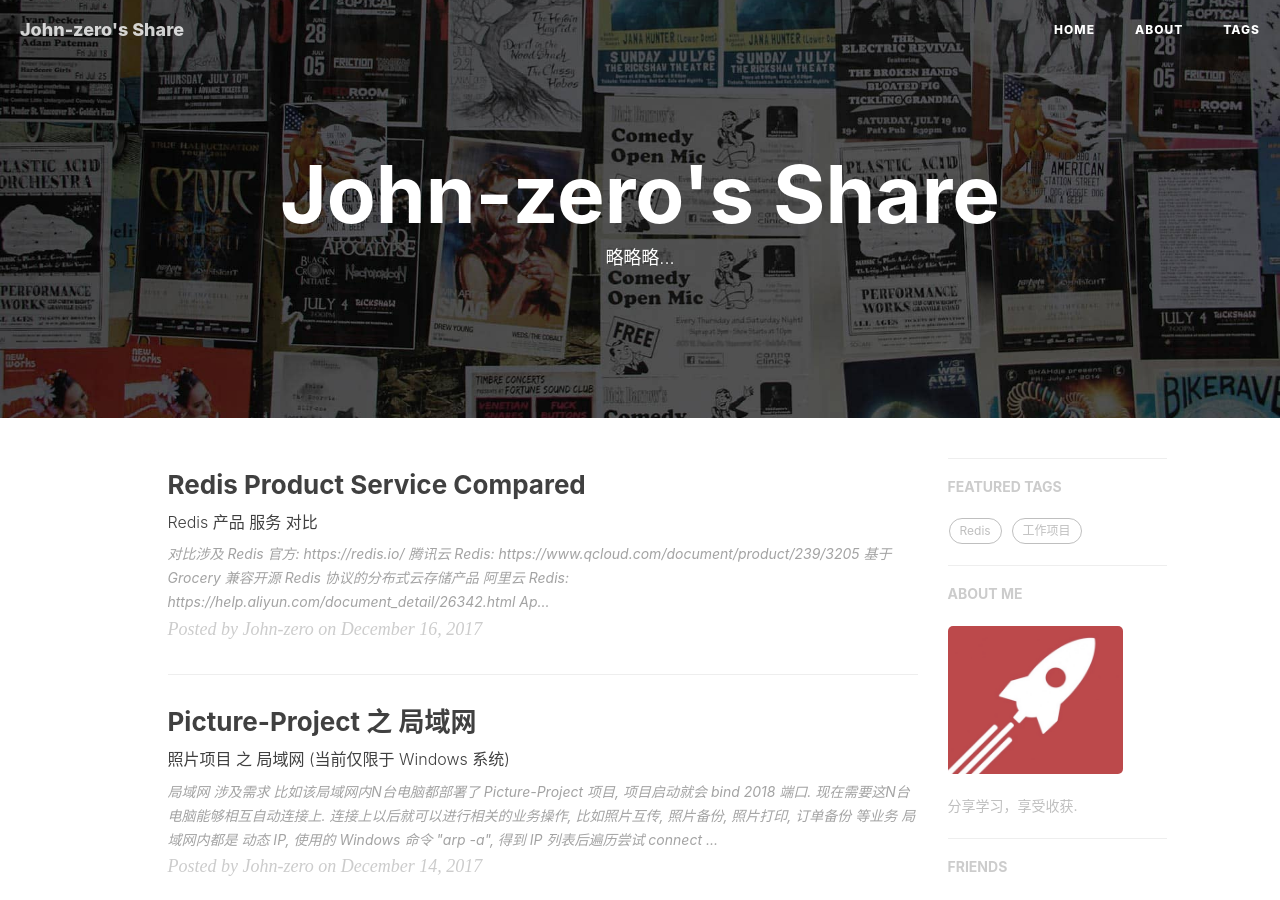
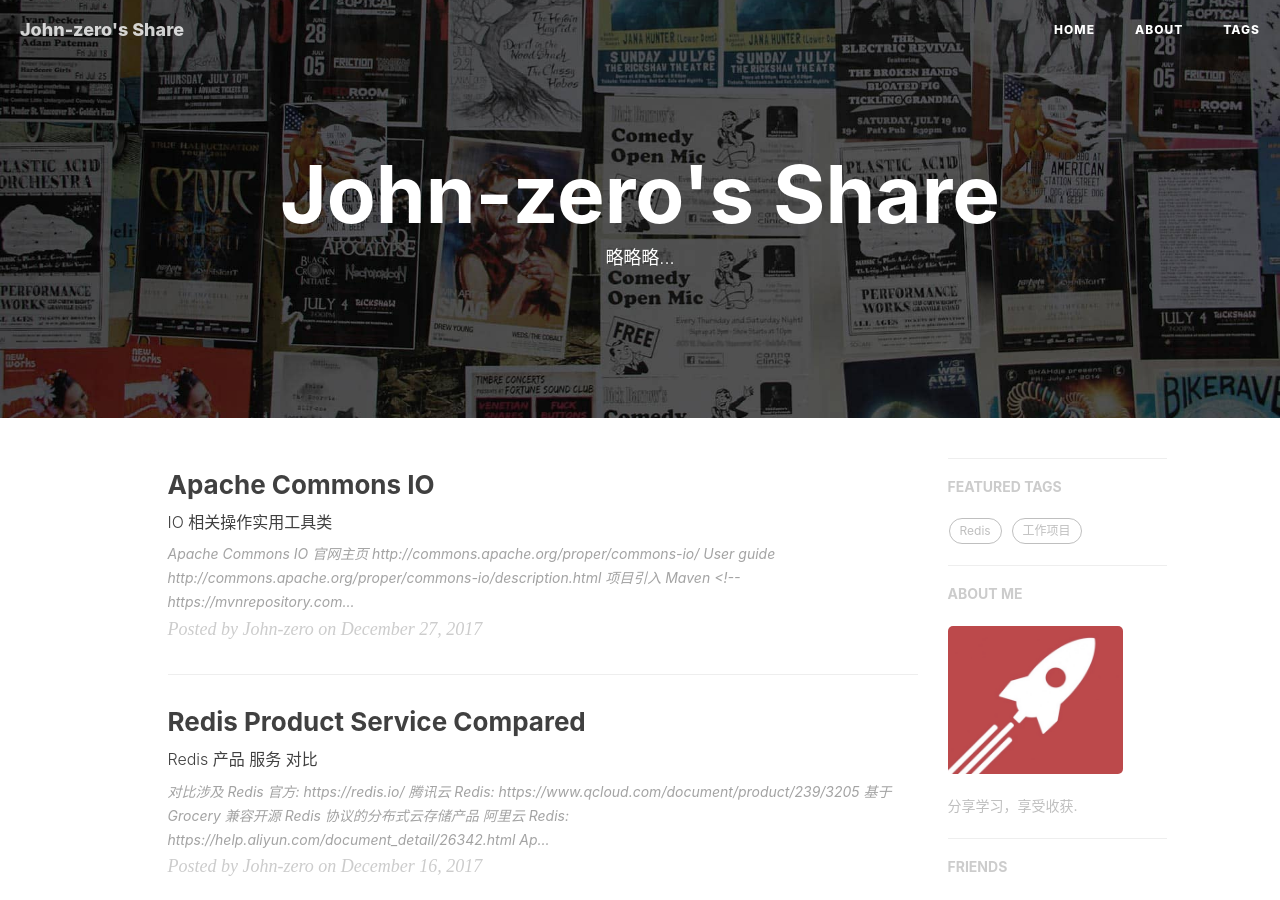
Before and after one commit to John-zero/John-zero.github.io, a Jekyll site: the page built from index.html, in a window 1280 px wide and 900 px high. Built offline with Jekyll 4.4.1, drawn with Linux system fonts in a browser that asks for light colours; nearby versions of some CDN libraries; the list of posts is cut into pages by our own code; comment, search, counter and statistics services are not loaded; a file with an impossible date is left out; some of the changed text lies outside the part shown.

Commit message:
refresh apache commons io

```diff
--- a/_posts/2017-12-27-apache-commons-io.markdown
+++ b/_posts/2017-12-27-apache-commons-io.markdown
@@ -2,13 +2,13 @@
 layout:     	post
 title:        	"Apache Commons IO"
 subtitle:     	"IO 相关操作实用工具类"
-date:         	2017-12-127
+date:         	2017-12-27
 author:       	"John-zero"
 header-img: 	"img/post-bg-os-metro.jpg"
 catalog:      	true
 multilingual: 	false
 tags:
-    - Redis
+    - IO
 ---
 
 
```
